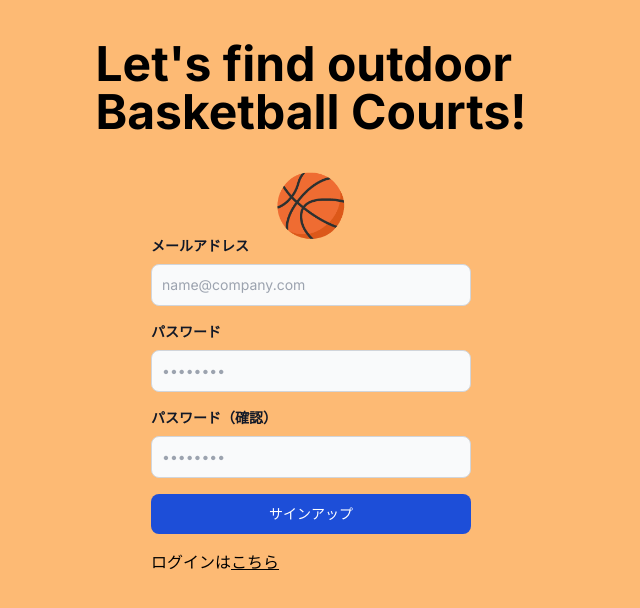
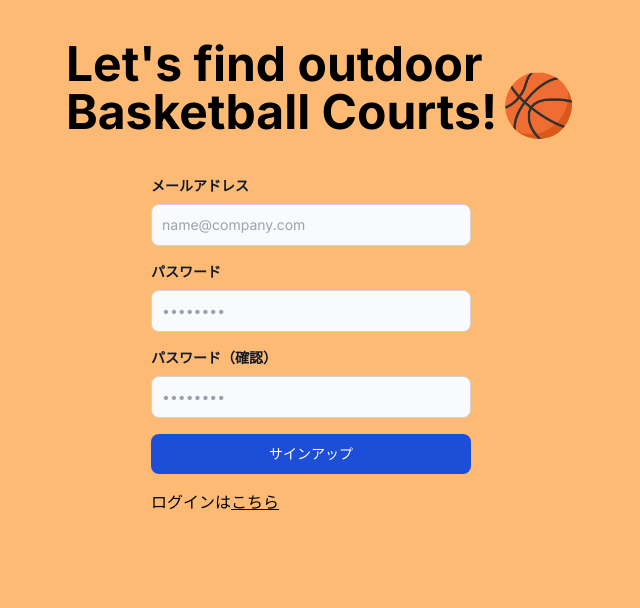
Before and after one commit to yamaneko86/basket-court-map-ts, a Next.js app: page /register in a window 1280 px wide. Shown: the top 608 px of the page, without its empty margins (329-969 px from the left). Built offline with nearby package versions, Linux system fonts and the light colour scheme; no server answers.

Commit message:
ボールアイコンが文章の右側を跳ねるように修正

```diff
--- a/src/app/(auth)/login/page.tsx
+++ b/src/app/(auth)/login/page.tsx
@@ -4,12 +4,14 @@ export default function SignIn() {
   // TODO オシャレする
   return (
     <div className="flex flex-col h-screen items-center">
-      <div className="text-3xl sm:text-5xl font-bold my-10 mx-5">
-        Let&apos;s find outdoor
-        <br />
-        Basketball Courts!
+      <div className="flex flex-row">
+        <div className="text-3xl sm:text-5xl font-bold my-10 ml-5 mr-1">
+          Let&apos;s find outdoor
+          <br />
+          Basketball Courts!
+        </div>
+        <div className="text-4xl sm:text-6xl pt-20 animate-bounce">🏀</div>
       </div>
-      <span className="text-4xl sm:text-6xl animate-bounce">🏀</span>
       <form action="/api/auth/login" method="post" className="space-y-4">
         <div className="flex flex-col">
           <label
--- a/src/app/(auth)/register/page.tsx
+++ b/src/app/(auth)/register/page.tsx
@@ -34,12 +34,14 @@ export default function SignUp() {
   // TODO オシャレする
   return (
     <div className="flex flex-col h-screen items-center">
-      <div className="text-3xl sm:text-5xl font-bold my-10 mx-5">
-        Let&apos;s find outdoor
-        <br />
-        Basketball Courts!
+      <div className="flex flex-row">
+        <div className="text-3xl sm:text-5xl font-bold my-10 ml-5 mr-1">
+          Let&apos;s find outdoor
+          <br />
+          Basketball Courts!
+        </div>
+        <div className="text-4xl sm:text-6xl pt-20 animate-bounce">🏀</div>
       </div>
-      <span className="text-4xl sm:text-6xl animate-bounce">🏀</span>
       <form className="space-y-4" onSubmit={onSubmit}>
         <div className="flex flex-col">
           <label
```
